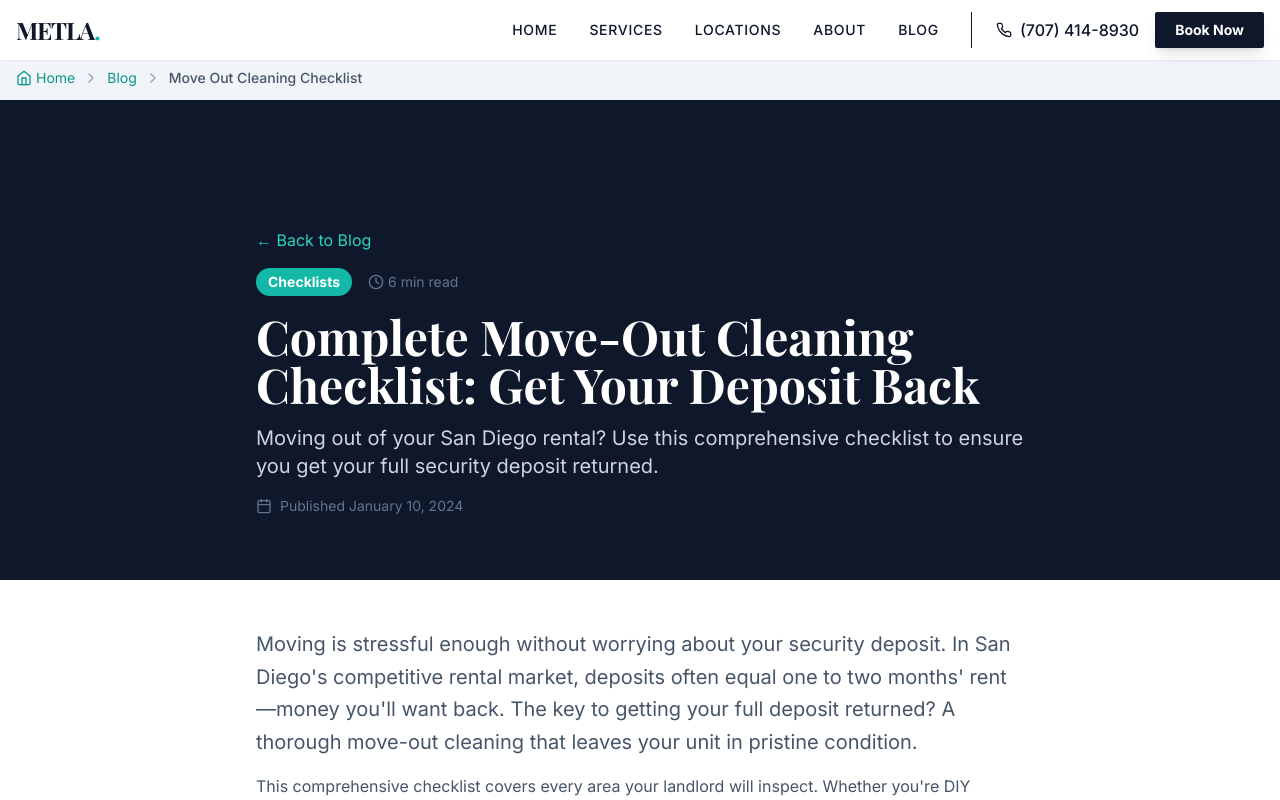
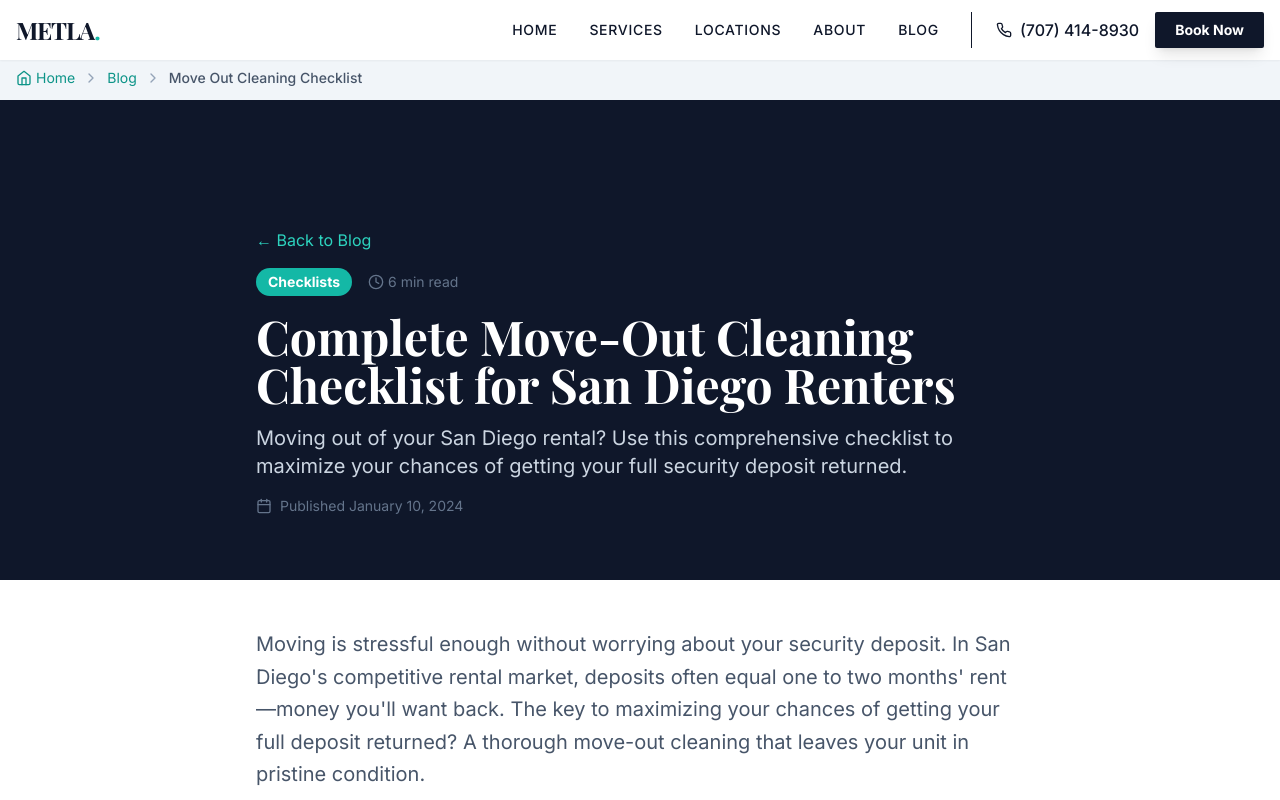
Before and after one commit to artyommachekin-lgtm/metla-san-diego, a React (Vite) app: page /blog/move-out-cleaning-checklist in a window 1280 px wide. Shown: the top 800 px of the page. Built offline with nearby package versions, Linux system fonts and the light colour scheme; a web font is replaced by a local one.

Commit message:
Fix legal risk: remove deposit guarantee language, update content-accuracy rules

```diff
--- a/pages/BlogPage.tsx
+++ b/pages/BlogPage.tsx
@@ -119,8 +119,8 @@ export const BLOG_POSTS = [
     },
     {
         slug: 'move-out-cleaning-checklist',
-        title: 'Complete Move-Out Cleaning Checklist: Get Your Deposit Back',
-        excerpt: 'Moving out? Use our comprehensive cleaning checklist to ensure you get your full security deposit back. Room-by-room guide with pro tips.',
+        title: 'Complete Move-Out Cleaning Checklist for San Diego Renters',
+        excerpt: 'Moving out? Use our comprehensive cleaning checklist to maximize your chances of getting your full security deposit back. Room-by-room guide with pro tips.',
         category: 'Checklists',
         readTime: '6 min read',
         datePublished: '2024-01-10',
--- a/pages/Home.tsx
+++ b/pages/Home.tsx
@@ -181,7 +181,7 @@ const Home: React.FC = () => {
               <div className="p-6">
                 <span className="inline-block bg-blue-100 text-blue-700 text-xs font-bold px-2 py-1 rounded mb-3">Checklists</span>
                 <h3 className="font-bold text-slate-900 group-hover:text-teal-600 transition-colors mb-2">Move-Out Cleaning Checklist</h3>
-                <p className="text-sm text-slate-600 line-clamp-2">Get your security deposit back with our complete room-by-room guide.</p>
+                <p className="text-sm text-slate-600 line-clamp-2">Maximize your chances of getting your security deposit back with our complete room-by-room guide.</p>
                 <div className="mt-4 flex items-center text-teal-700 text-sm font-medium">
                   <BookOpen className="w-4 h-4 mr-1" /> 6 min read
                 </div>
--- a/pages/ServicePage.tsx
+++ b/pages/ServicePage.tsx
@@ -38,7 +38,7 @@ const SERVICE_FAQS: Record<string, FAQItem[]> = {
   ],
   'move-in-out-cleaning': [
     { question: 'What areas are covered in move-in/move-out cleaning?', answer: 'This exhaustive cleaning covers every inch of an empty property: inside all cabinets, closets, and drawers; inside all appliances (oven, refrigerator, dishwasher); bathrooms sanitized top to bottom; light fixtures cleaned; baseboards and door frames; and all floors deep cleaned.' },
-    { question: 'Can move-out cleaning help get my deposit back?', answer: 'Yes! A professional move-out cleaning significantly increases your chances of getting your full security deposit returned. We meet or exceed property management cleaning standards and can provide a cleaning receipt for documentation.' },
+    { question: 'Can move-out cleaning help with my deposit?', answer: 'A professional move-out cleaning can significantly improve your chances of getting your full security deposit returned. We meet or exceed property management cleaning standards and can provide a cleaning receipt for documentation.' },
     { question: 'Should I clean before or after movers?', answer: 'For move-out: Schedule cleaning after all belongings are removed for the most thorough results. For move-in: Clean before your furniture arrives so we can reach all areas and you can move into a fresh, sanitized home.' },
   ],
 };
--- a/pages/blog/MoveOutChecklistPage.tsx
+++ b/pages/blog/MoveOutChecklistPage.tsx
@@ -137,7 +137,7 @@ const MoveOutChecklistPage: React.FC = () => {
     useEffect(() => {
         updatePageSEO({
             title: `Complete Move-Out Cleaning Checklist | ${COMPANY_NAME}`,
-            description: 'Get your full security deposit back with our comprehensive move-out cleaning checklist. Room-by-room guide with pro tips for San Diego renters.',
+            description: 'Maximize your chances of getting your full security deposit back with our comprehensive move-out cleaning checklist. Room-by-room guide with pro tips for San Diego renters.',
             path: location.pathname,
         });
         return () => {
@@ -148,15 +148,15 @@ const MoveOutChecklistPage: React.FC = () => {
     return (
         <div className="bg-white min-h-screen">
             <ArticleSchema
-                title="Complete Move-Out Cleaning Checklist: Get Your Deposit Back"
-                description="A comprehensive move-out cleaning checklist to ensure you get your full security deposit back. Room-by-room guide with professional tips."
+                title="Complete Move-Out Cleaning Checklist for San Diego Renters"
+                description="A comprehensive move-out cleaning checklist to help maximize your chances of getting your full security deposit back. Room-by-room guide with professional tips."
                 slug="move-out-cleaning-checklist"
                 datePublished="2024-01-10"
                 dateModified="2024-01-10"
             />
             <HowToSchema
                 name="How to Clean Your Apartment Before Moving Out"
-                description="Step-by-step guide to thoroughly clean your rental before moving out and get your full security deposit returned."
+                description="Step-by-step guide to thoroughly clean your rental before moving out and maximize your chances of a full security deposit return."
                 totalTime="PT8H"
                 supply={[
                     "All-purpose cleaner",
@@ -195,10 +195,10 @@ const MoveOutChecklistPage: React.FC = () => {
                             </span>
                         </div>
                         <h1 className="text-3xl md:text-5xl font-serif font-bold mb-4">
-                            Complete Move-Out Cleaning Checklist: Get Your Deposit Back
+                            Complete Move-Out Cleaning Checklist for San Diego Renters
                         </h1>
                         <p className="text-xl text-slate-300 mb-4">
-                            Moving out of your San Diego rental? Use this comprehensive checklist to ensure you get your full security deposit returned.
+                            Moving out of your San Diego rental? Use this comprehensive checklist to maximize your chances of getting your full security deposit returned.
                         </p>
                         <div className="flex items-center gap-2 text-slate-500 text-sm">
                             <Calendar className="w-4 h-4" />
@@ -215,7 +215,7 @@ const MoveOutChecklistPage: React.FC = () => {
 
                         {/* Introduction */}
                         <p className="text-xl text-slate-600 leading-relaxed">
-                            Moving is stressful enough without worrying about your security deposit. In San Diego's competitive rental market, deposits often equal one to two months' rent—money you'll want back. The key to getting your full deposit returned? A thorough move-out cleaning that leaves your unit in pristine condition.
+                            Moving is stressful enough without worrying about your security deposit. In San Diego's competitive rental market, deposits often equal one to two months' rent—money you'll want back. The key to maximizing your chances of getting your full deposit returned? A thorough move-out cleaning that leaves your unit in pristine condition.
                         </p>
                         <p className="text-slate-600 mt-4">
                             This comprehensive checklist covers every area your landlord will inspect. Whether you're DIY cleaning or hiring professionals, use this guide to ensure nothing is missed.
@@ -326,7 +326,7 @@ const MoveOutChecklistPage: React.FC = () => {
 
                         {/* Pro Tips */}
                         <h2 className="text-2xl font-serif font-bold text-slate-900 mt-10 mb-4">
-                            Pro Tips for Getting Your Deposit Back
+                            Pro Tips for Maximizing Your Deposit Return
                         </h2>
                         <ul className="text-slate-600 space-y-3 my-4">
                             <li className="flex items-start gap-2">
```
Also changed, not shown: .agent/workflows/content-accuracy.md.
